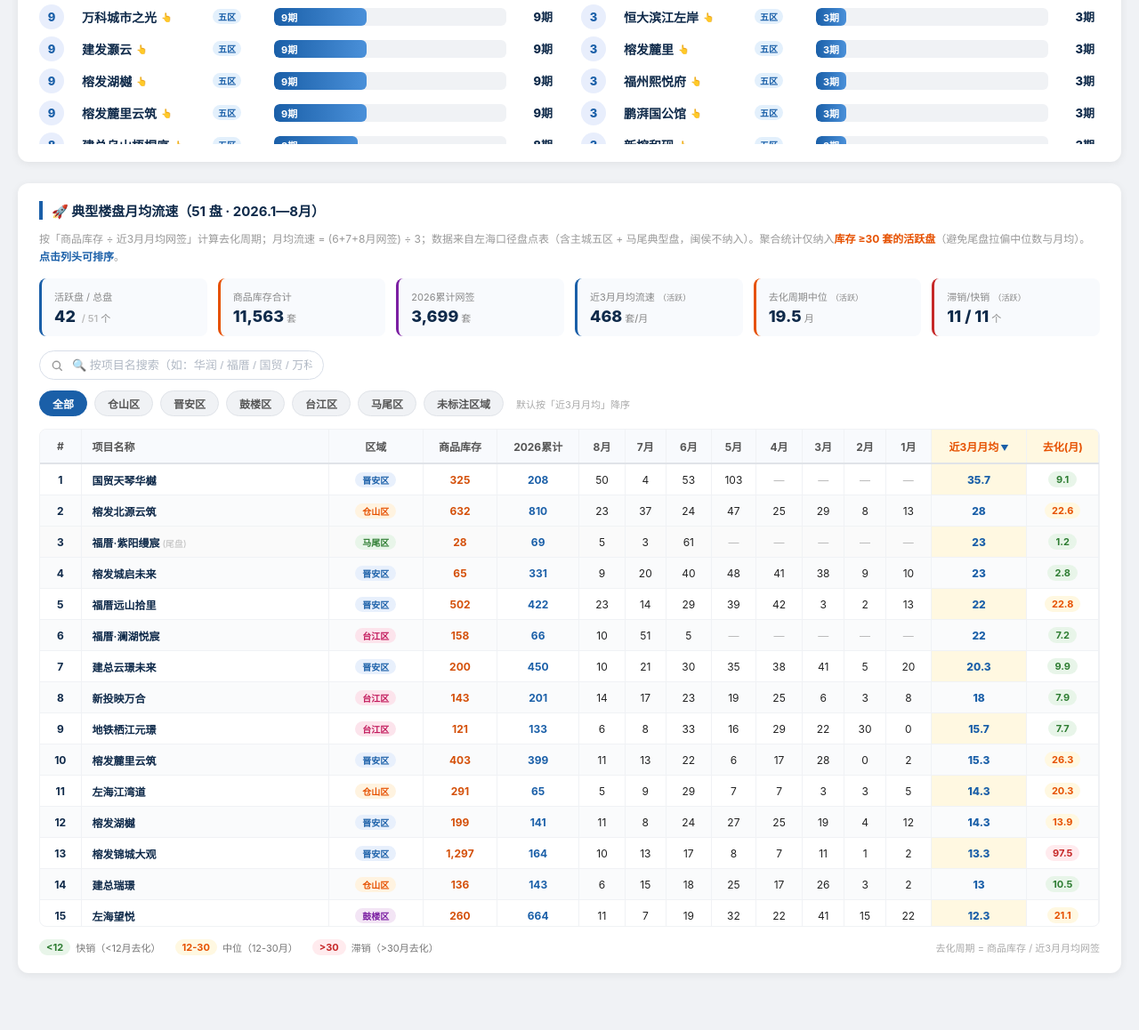
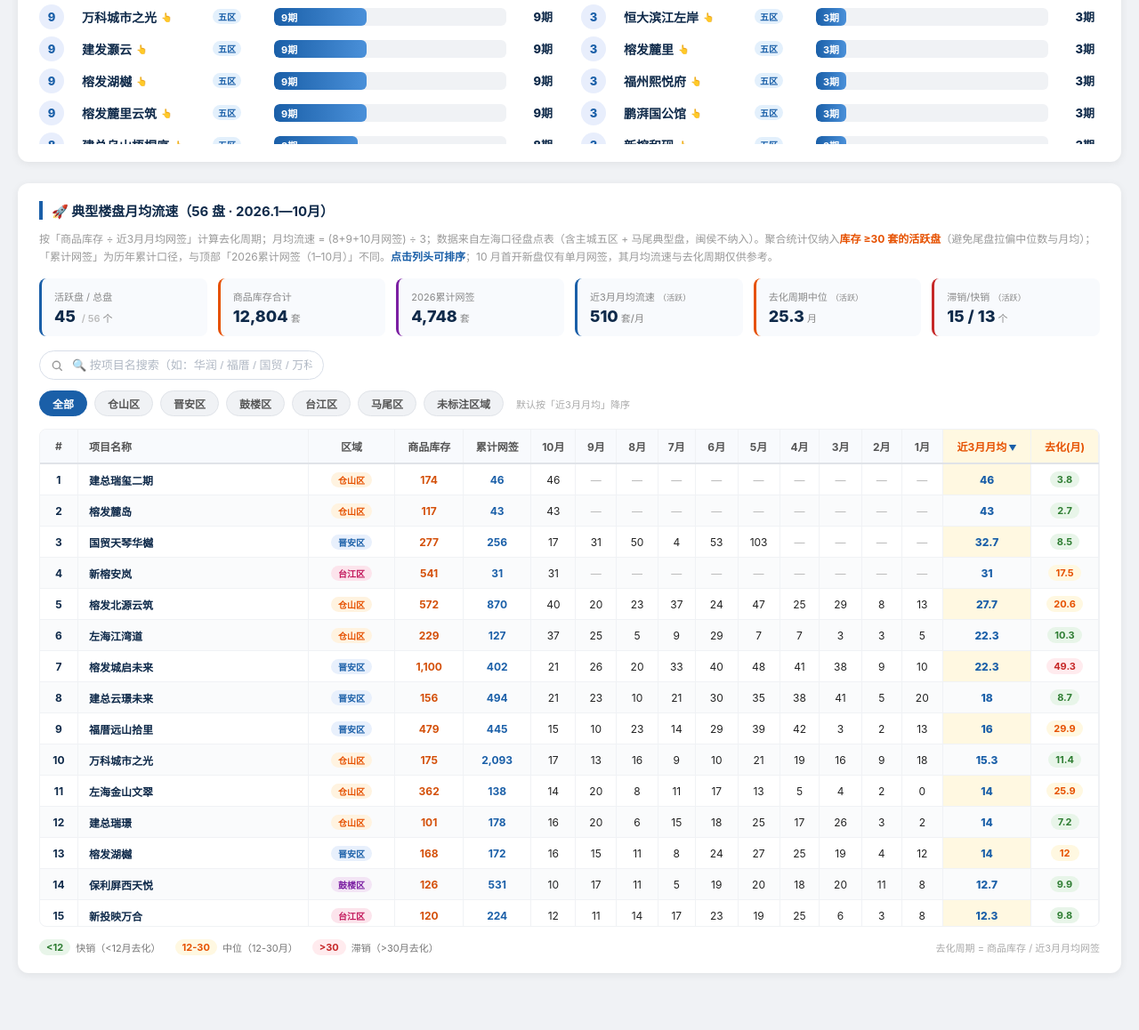
Before and after one commit to andynessforever/fuzhou-market, a plain HTML site: page index.html in a window 1280 px wide. Shown: the part 2112-3270 px from the top of the page at 89% size. Drawn offline with nearby package versions, Linux system fonts and the light colour scheme.

Commit message:
典型楼盘月均流速更新至2026.1-10月：51→56盘，月份列8→10（新增10月/9月），刷新全部库存与历年累计；新增新榕亦川/新榕和砚/地铁元启/新榕安岚/榕发麓岛/建总瑞玺二期，合并榕发城启未来一期与松间；近3月口径改为8+9+10月；修正累计列口径标注

```diff
--- a/index.html
+++ b/index.html
@@ -591,8 +591,8 @@ table.modal-table tbody tr:nth-child(even) td { background: #f8fafd; }
 
   <!-- 典型楼盘月均流速 -->
   <div class="vel-section">
-    <h3 id="vel-title">🚀 典型楼盘月均流速（<span id="vel-count">51</span> 盘 · 2026.1—8月）</h3>
-    <p class="vel-sub" id="vel-sub">按「商品库存 ÷ 近3月月均网签」计算去化周期；月均流速 = (6+7+8月网签) ÷ 3；数据来自左海口径盘点表（含主城五区 + 马尾典型盘，闽侯不纳入）。聚合统计仅纳入<strong style="color:#e65100;">库存 ≥30 套的活跃盘</strong>（避免尾盘拉偏中位数与月均）。<strong style="color:#1a5fa8;">点击列头可排序</strong>。</p>
+    <h3 id="vel-title">🚀 典型楼盘月均流速（<span id="vel-count">56</span> 盘 · 2026.1—10月）</h3>
+    <p class="vel-sub" id="vel-sub">按「商品库存 ÷ 近3月月均网签」计算去化周期；月均流速 = (8+9+10月网签) ÷ 3；数据来自左海口径盘点表（含主城五区 + 马尾典型盘，闽侯不纳入）。聚合统计仅纳入<strong style="color:#e65100;">库存 ≥30 套的活跃盘</strong>（避免尾盘拉偏中位数与月均）；「累计网签」为历年累计口径，与顶部「2026累计网签（1–10月）」不同。<strong style="color:#1a5fa8;">点击列头可排序</strong>；10 月首开新盘仅有单月网签，其月均流速与去化周期仅供参考。</p>
     <div class="vel-stats" id="vel-stats"></div>
     <div class="vel-search">
       <input type="text" id="vel-q" placeholder="🔍 按项目名搜索（如：华润 / 福厝 / 国贸 / 万科）" autocomplete="off" />
@@ -608,7 +608,9 @@ table.modal-table tbody tr:nth-child(even) td { background: #f8fafd; }
             <th data-k="name" style="text-align:left;padding-left:12px;">项目名称</th>
             <th data-k="region">区域</th>
             <th data-k="inv">商品库存</th>
-            <th data-k="cum">2026累计</th>
+            <th data-k="cum">累计网签</th>
+            <th data-k="m10">10月</th>
+            <th data-k="m9">9月</th>
             <th data-k="m8">8月</th>
             <th data-k="m7">7月</th>
             <th data-k="m6">6月</th>
@@ -1702,60 +1704,66 @@ const projectDB = {
   },
 };
 
-// ===== 典型楼盘月均流速数据（51盘 · 2026.1—8月网签）=====
-// 数据格式：{ name, region: '仓山'|'晋安'|'鼓楼'|'台江'|'马尾'|'—', stock, total, months: [1月..8月] }
+// ===== 典型楼盘月均流速数据（56盘 · 2026.1—10月网签）=====
+// 数据格式：{ name, region: '仓山'|'晋安'|'鼓楼'|'台江'|'马尾'|'—', stock, total, months: [10月..1月] }
+// ⚠️ months 与监测表列序一致，为「10月 → 1月」倒序；未开盘月份为 null 且排在数组尾部。
 const VELOCITY_DATA = [
-  { name:'首开端礼著',       region:'—',     stock:8,   total:110, months:[2,2,3,0,1,0,0,0] },
-  { name:'榕发锦城大观',     region:'晋安',   stock:1297,total:164, months:[10,13,17,8,7,11,1,2] },
-  { name:'国贸天琴华樾',     region:'晋安',   stock:325, total:208, months:[50,4,53,103,null,null,null,null] },
-  { name:'福厝·紫阳缦宸',   region:'马尾',   stock:28,  total:69,  months:[5,3,61,null,null,null,null,null] },
-  { name:'建发灏云',         region:'晋安',   stock:130, total:426, months:[7,7,9,7,14,8,4,4] },
-  { name:'左海紫阳隐翠',     region:'仓山',   stock:198, total:14,  months:[9,10,14,null,null,-10,-9,null] },
-  { name:'保利屏西天悦',     region:'鼓楼',   stock:154, total:503, months:[11,5,19,20,18,20,11,8] },
-  { name:'建发紫宸',         region:'—',     stock:33,  total:216, months:[1,1,1,1,2,5,5,5] },
-  { name:'绿城芝兰月华',     region:'—',     stock:15,  total:383, months:[0,2,9,10,1,6,8,7] },
-  { name:'华润中寰悦府',     region:'鼓楼',   stock:44,  total:300, months:[14,5,11,25,20,24,6,13] },
-  { name:'建总梧桐序',       region:'晋安',   stock:384, total:138, months:[5,8,9,25,5,6,9,8] },
-  { name:'榕发锦樾',         region:'台江',   stock:395, total:33,  months:[3,8,5,14,null,null,null,null] },
-  { name:'福厝·凤鸣天玺',   region:'台江',   stock:261, total:27,  months:[3,3,21,null,null,null,null,null] },
-  { name:'新榕合翠',         region:'—',     stock:33,  total:5,   months:[0,2,3,null,null,null,null,null] },
-  { name:'建发国贸·望樾',   region:'—',     stock:3,   total:377, months:[0,4,12,30,41,42,23,31] },
-  { name:'新榕云和悦',       region:'晋安',   stock:777, total:51,  months:[6,7,8,11,11,3,2,3] },
-  { name:'新投映悦湖',       region:'—',     stock:311, total:49,  months:[0,0,0,0,4,1,1,3] },
-  { name:'建总云璟未来',     region:'晋安',   stock:200, total:450, months:[10,21,30,35,38,41,5,20] },
-  { name:'建总江南尚璟',     region:'—',     stock:43,  total:503, months:[2,4,2,4,1,3,0,5] },
-  { name:'左海望悦',         region:'鼓楼',   stock:260, total:664, months:[11,7,19,32,22,41,15,22] },
-  { name:'榕发北源云筑',     region:'仓山',   stock:632, total:810, months:[23,37,24,47,25,29,8,13] },
-  { name:'新投映南台',       region:'仓山',   stock:62,  total:391, months:[6,7,13,12,6,0,1,0] },
-  { name:'建总领筑',         region:'仓山',   stock:25,  total:789, months:[1,0,0,1,1,0,1,0] },
-  { name:'新榕江和阅',       region:'台江',   stock:120, total:133, months:[3,7,5,14,7,5,4,7] },
-  { name:'榕发晴翠里',       region:'仓山',   stock:296, total:24,  months:[7,17,null,null,null,null,null,null] },
-  { name:'万科城市之光',     region:'仓山',   stock:205, total:2063,months:[16,9,10,21,19,16,9,18] },
-  { name:'建总流花溪（一期）', region:'仓山', stock:674, total:180, months:[4,9,12,10,7,10,2,6] },
-  { name:'建总流花溪（二期）', region:'仓山', stock:417, total:231, months:[7,11,18,17,17,27,6,7] },
-  { name:'左海烟山江翠',     region:'仓山',   stock:232, total:171, months:[3,1,3,5,4,4,2,6] },
-  { name:'榕发麓里云筑',     region:'晋安',   stock:403, total:399, months:[11,13,22,6,17,28,0,2] },
-  { name:'左海金山文翠',     region:'仓山',   stock:395, total:105, months:[8,11,17,13,5,4,2,0] },
-  { name:'建总瑞璟',         region:'仓山',   stock:136, total:143, months:[6,15,18,25,17,26,3,2] },
-  { name:'建总瑞玺',         region:'仓山',   stock:77,  total:89,  months:[9,4,4,11,12,13,12,8] },
-  { name:'新榕云行',         region:'仓山',   stock:762, total:10,  months:[4,1,1,3,0,0,0,0] },
-  { name:'建总雍玺湾',       region:'仓山',   stock:109, total:62,  months:[5,5,13,8,9,6,5,11] },
-  { name:'地铁栖江元璟',     region:'台江',   stock:121, total:133, months:[6,8,33,16,29,22,30,0] },
-  { name:'左海江湾道',       region:'仓山',   stock:291, total:65,  months:[5,9,29,7,7,3,3,5] },
-  { name:'左海锦翠',         region:'仓山',   stock:92,  total:14,  months:[0,1,7,6,null,null,null,null] },
-  { name:'左海滨江鸣翠',     region:'仓山',   stock:275, total:12,  months:[12,null,null,null,null,null,null,null] },
-  { name:'首开香颂花园',     region:'晋安',   stock:46,  total:438, months:[8,14,9,10,7,2,0,1] },
-  { name:'首开香悦',         region:'晋安',   stock:17,  total:207, months:[0,0,0,0,1,0,0,0] },
-  { name:'大东海玺悦',       region:'仓山',   stock:21,  total:196, months:[5,1,1,4,5,0,0,2] },
-  { name:'榕发揽湖',     region:'—',     stock:39,  total:601, months:[0,4,2,8,3,3,2,3] },
-  { name:'榕发誉湖',     region:'—',     stock:27,  total:349, months:[0,0,2,3,2,2,1,3] },
-  { name:'左海星悦颂',       region:'晋安',   stock:15,  total:369, months:[3,7,11,13,11,10,10,17] },
-  { name:'福厝远山拾里',     region:'晋安',   stock:502, total:422, months:[23,14,29,39,42,3,2,13] },
-  { name:'新投映万合',       region:'台江',   stock:143, total:201, months:[14,17,23,19,25,6,3,8] },
-  { name:'榕发城启未来',     region:'晋安',   stock:65,  total:331, months:[9,20,40,48,41,38,9,10] },
-  { name:'榕发城启未来（松间）',region:'晋安', stock:108, total:24,  months:[11,13,null,null,null,null,null,null] },
-  { name:'榕发湖樾',         region:'晋安',   stock:199, total:141, months:[11,8,24,27,25,19,4,12] },
-  { name:'福厝·澜湖悦宸',   region:'台江',   stock:158, total:66,  months:[10,51,5,null,null,null,null,null] }
+  { name:'首开端礼著',            region:'—',  stock:8,     total:110,   months:[0,0,2,2,3,0,1,0,0,0] },
+  { name:'榕发锦城大观',          region:'晋安', stock:1290,  total:171,   months:[7,0,10,13,17,8,7,11,1,2] },
+  { name:'国贸天琴华樾',          region:'晋安', stock:277,   total:256,   months:[17,31,50,4,53,103,null,null,null,null] },
+  { name:'福厝·紫阳缦宸',         region:'马尾', stock:16,    total:81,    months:[5,7,5,3,61,null,null,null,null,null] },
+  { name:'建发灏云',              region:'晋安', stock:112,   total:444,   months:[11,8,7,7,9,7,14,8,4,4] },
+  { name:'左海紫阳隐翠',          region:'仓山', stock:197,   total:15,    months:[5,6,9,10,14,null,null,-10,-9,null] },
+  { name:'保利屏西天悦',          region:'鼓楼', stock:126,   total:531,   months:[10,17,11,5,19,20,18,20,11,8] },
+  { name:'建发紫宸',              region:'—',  stock:26,    total:223,   months:[5,0,1,1,1,1,2,5,5,5] },
+  { name:'绿城芝兰月华',          region:'—',  stock:10,    total:388,   months:[3,1,0,2,9,10,1,6,8,7] },
+  { name:'华润中寰悦府',          region:'鼓楼', stock:18,    total:326,   months:[9,13,14,5,11,25,20,24,6,13] },
+  { name:'建总梧桐序',            region:'晋安', stock:372,   total:150,   months:[3,6,5,8,9,25,5,6,9,8] },
+  { name:'榕发锦樾',              region:'台江', stock:388,   total:40,    months:[5,2,3,8,5,14,null,null,null,null] },
+  { name:'福厝·凤鸣天玺',         region:'台江', stock:251,   total:37,    months:[5,5,3,3,21,null,null,null,null,null] },
+  { name:'新榕合翠',              region:'—',  stock:31,    total:7,     months:[1,1,0,2,3,null,null,null,null,null] },
+  { name:'建发国贸·望樾',         region:'—',  stock:1,     total:379,   months:[0,2,0,4,12,30,41,42,23,31] },
+  { name:'新榕云和悦',            region:'晋安', stock:748,   total:80,    months:[18,11,6,7,8,11,11,3,2,3] },
+  { name:'新投映悦湖',            region:'—',  stock:311,   total:49,    months:[0,0,0,0,0,0,4,1,1,3] },
+  { name:'建总云璟未来',          region:'晋安', stock:156,   total:494,   months:[21,23,10,21,30,35,38,41,5,20] },
+  { name:'建总江南尚璟',          region:'—',  stock:43,    total:503,   months:[0,0,2,4,2,4,1,3,0,5] },
+  { name:'左海望悦',              region:'鼓楼', stock:252,   total:672,   months:[3,5,11,7,19,32,22,41,15,22] },
+  { name:'榕发北源云筑',          region:'仓山', stock:572,   total:870,   months:[40,20,23,37,24,47,25,29,8,13] },
+  { name:'新投映南台',            region:'仓山', stock:59,    total:394,   months:[0,3,6,7,13,12,6,0,1,0] },
+  { name:'建总领筑',              region:'仓山', stock:24,    total:790,   months:[0,1,1,0,0,1,1,0,1,0] },
+  { name:'新榕江和阅',            region:'台江', stock:111,   total:142,   months:[4,5,3,7,5,14,7,5,4,7] },
+  { name:'榕发晴翠里',            region:'仓山', stock:271,   total:49,    months:[14,11,7,17,null,null,null,null,null,null] },
+  { name:'万科城市之光',          region:'仓山', stock:175,   total:2093,  months:[17,13,16,9,10,21,19,16,9,18] },
+  { name:'建总流花溪（一期）',    region:'仓山', stock:658,   total:196,   months:[10,5,4,9,12,10,7,10,2,6] },
+  { name:'建总流花溪（二期）',    region:'仓山', stock:390,   total:258,   months:[20,7,7,11,18,17,17,27,6,7] },
+  { name:'左海烟山江翠',          region:'仓山', stock:220,   total:183,   months:[6,6,3,1,3,5,4,4,2,6] },
+  { name:'榕发麓里云筑',          region:'晋安', stock:380,   total:422,   months:[10,13,11,13,22,6,17,28,0,2] },
+  { name:'左海金山文翠',          region:'仓山', stock:362,   total:138,   months:[14,20,8,11,17,13,5,4,2,0] },
+  { name:'建总瑞璟',              region:'仓山', stock:101,   total:178,   months:[16,20,6,15,18,25,17,26,3,2] },
+  { name:'建总瑞玺',              region:'仓山', stock:67,    total:99,    months:[3,7,9,4,4,11,12,13,12,8] },
+  { name:'新榕云行',              region:'仓山', stock:762,   total:10,    months:[0,0,4,1,1,3,0,0,0,0] },
+  { name:'建总雍玺湾',            region:'仓山', stock:91,    total:80,    months:[12,6,5,5,13,8,9,6,5,11] },
+  { name:'地铁栖江元璟',          region:'台江', stock:97,    total:157,   months:[12,5,6,8,33,16,29,22,30,0] },
+  { name:'左海江湾道',            region:'仓山', stock:229,   total:127,   months:[37,25,5,9,29,7,7,3,3,5] },
+  { name:'左海锦翠',              region:'仓山', stock:83,    total:23,    months:[4,5,0,1,7,6,null,null,null,null] },
+  { name:'左海滨江鸣翠',          region:'仓山', stock:274,   total:13,    months:[9,11,12,null,null,null,null,null,null,null] },
+  { name:'首开香颂花园',          region:'晋安', stock:37,    total:447,   months:[6,3,8,14,9,10,7,2,0,1] },
+  { name:'首开香悦',              region:'晋安', stock:2,     total:222,   months:[1,14,0,0,0,0,1,0,0,0] },
+  { name:'大东海玺悦',            region:'仓山', stock:16,    total:201,   months:[4,1,5,1,1,4,5,0,0,2] },
+  { name:'榕发揽湖',              region:'—',  stock:38,    total:602,   months:[1,0,0,4,2,8,3,3,2,3] },
+  { name:'榕发誉湖',              region:'—',  stock:26,    total:350,   months:[0,1,0,0,2,3,2,2,1,3] },
+  { name:'左海星悦颂',            region:'晋安', stock:12,    total:372,   months:[1,2,3,7,11,13,11,10,10,17] },
+  { name:'福厝远山拾里',          region:'晋安', stock:479,   total:445,   months:[15,10,23,14,29,39,42,3,2,13] },
+  { name:'新投映万合',            region:'台江', stock:120,   total:224,   months:[12,11,14,17,23,19,25,6,3,8] },
+  { name:'榕发城启未来',          region:'晋安', stock:1100,  total:402,   months:[21,26,20,33,40,48,41,38,9,10] },
+  { name:'榕发湖樾',              region:'晋安', stock:168,   total:172,   months:[16,15,11,8,24,27,25,19,4,12] },
+  { name:'福厝·澜湖悦宸',         region:'台江', stock:137,   total:87,    months:[16,5,10,51,5,null,null,null,null,null] },
+  { name:'新榕亦川',              region:'晋安', stock:193,   total:2,     months:[0,0,0,0,0,3,0,1,null,null] },
+  { name:'新榕和砚',              region:'晋安', stock:53,    total:39,    months:[3,3,2,6,10,19,null,null,null,null] },
+  { name:'地铁元启',              region:'鼓楼', stock:32,    total:24,    months:[1,3,23,null,null,null,-3,null,null,null] },
+  { name:'新榕安岚',              region:'台江', stock:541,   total:31,    months:[31,null,null,null,null,null,null,null,null,null] },
+  { name:'榕发麓岛',              region:'仓山', stock:117,   total:43,    months:[43,null,null,null,null,null,null,null,null,null] },
+  { name:'建总瑞玺二期',          region:'仓山', stock:174,   total:46,    months:[46,null,null,null,null,null,null,null,null,null] },
 ];
 
 // ===== 数据驱动渲染（主表 + 频次榜，由 JS 数组生成，更新只改数据不改结构）=====
@@ -1904,21 +1912,21 @@ function renderHeader(){
 function renderVelocity(){
   if(!document.getElementById('vel-body')) return;
   const rows = VELOCITY_DATA.map(d=>{
-    // ⚠️ 源数据 months 与截图列序一致，为「8月 → 1月」倒序；
-    // 此处统一反转为规范序 m[0]=1月 … m[7]=8月，后续 m1..m8 映射与 avg3 才正确
+    // ⚠️ 源数据 months 与监测表列序一致，为「10月 → 1月」倒序；
+    // 此处统一反转为规范序 m[0]=1月 … m[9]=10月，后续 m1..m10 映射与 avg3 才正确
     const m = d.months.slice().reverse();
     const nz = m.filter(v=>v!==null && v!==undefined);
-    const sum8 = nz.reduce((a,b)=>a+b,0);
-    const last3 = m.slice(5,8).filter(v=>v!==null && v!==undefined);
+    const sum10 = nz.reduce((a,b)=>a+b,0);
+    const last3 = m.slice(7,10).filter(v=>v!==null && v!==undefined);  // 8/9/10月
     const avg3 = last3.length===3 ? +((last3[0]+last3[1]+last3[2])/3).toFixed(1) : (last3.length ? +(last3.reduce((a,b)=>a+b,0)/last3.length).toFixed(1) : null);
     const cycle = (avg3 && avg3>0) ? +(d.stock/avg3).toFixed(1) : null;
-    return Object.assign({}, d, { m1:m[0],m2:m[1],m3:m[2],m4:m[3],m5:m[4],m6:m[5],m7:m[6],m8:m[7], sum8, avg3, cycle, active: d.stock >= 30 });
+    return Object.assign({}, d, { m1:m[0],m2:m[1],m3:m[2],m4:m[3],m5:m[4],m6:m[5],m7:m[6],m8:m[7],m9:m[8],m10:m[9], sum10, avg3, cycle, active: d.stock >= 30 });
   });
   const activeRows = rows.filter(r=>r.active);
   const activeN = activeRows.length;
   // 库存合计 / 累计网签 → 全量（市场事实快照）；其余判断性聚合 → 活跃盘
   const totInv = rows.reduce((a,r)=>a+r.stock,0);
-  const totCum = rows.reduce((a,r)=>a+r.sum8,0); // 2026年累计 = 1–8月网签合计（原误取 total 历年累计字段）
+  const totCum = rows.reduce((a,r)=>a+r.sum10,0); // 2026年累计 = 1–10月网签合计（total 为历年累计，不用于此卡片）
   const totAvg3 = activeRows.reduce((a,r)=>a+(r.avg3||0),0);
   const cycles = activeRows.map(r=>r.cycle).filter(c=>c!==null && isFinite(c)).sort((a,b)=>a-b);
   const medCyc = cycles.length ? cycles[Math.floor(cycles.length/2)].toFixed(1) : '—';
@@ -1978,7 +1986,7 @@ function renderVelocity(){
 
     const body = document.getElementById('vel-body');
     if(list.length===0){
-      body.innerHTML = '<tr><td colspan="16" style="padding:28px 12px;text-align:center;color:#aaa;font-size:13px;background:#fafbfc;">🔍 在「'+(curR==='全部'?'全部区域':regionLabel(curR))+'」中未匹配到包含「<strong style="color:#e65100;">'+curQ+'</strong>」的项目</td></tr>';
+      body.innerHTML = '<tr><td colspan="17" style="padding:28px 12px;text-align:center;color:#aaa;font-size:13px;background:#fafbfc;">🔍 在「'+(curR==='全部'?'全部区域':regionLabel(curR))+'」中未匹配到包含「<strong style="color:#e65100;">'+curQ+'</strong>」的项目</td></tr>';
       if(qCountEl){ qCountEl.innerHTML = '<strong>0</strong> 个匹配'; }
       return;
     }
@@ -1991,6 +1999,7 @@ function renderVelocity(){
     const sumInv = list.reduce((a,r)=>a+r.stock,0);
     const sumCum = list.reduce((a,r)=>a+r.total,0);
     const sumAvg = activeList.reduce((a,r)=>a+(r.avg3||0),0);
+    const sumM10=activeList.reduce((a,r)=>a+(r.m10||0),0),sumM9=activeList.reduce((a,r)=>a+(r.m9||0),0);
     const sumM8=activeList.reduce((a,r)=>a+(r.m8||0),0),sumM7=activeList.reduce((a,r)=>a+(r.m7||0),0);
     const sumM6=activeList.reduce((a,r)=>a+(r.m6||0),0),sumM5=activeList.reduce((a,r)=>a+(r.m5||0),0);
     const sumM4=activeList.reduce((a,r)=>a+(r.m4||0),0),sumM3=activeList.reduce((a,r)=>a+(r.m3||0),0);
@@ -2002,6 +2011,7 @@ function renderVelocity(){
       '<td><span class="vel-tag '+regionClass(r.region)+'">'+regionLabel(r.region)+'</span></td>'+
       '<td class="inv">'+fmt(r.stock)+'</td>'+
       '<td class="cum">'+fmt(r.total)+'</td>'+
+      numCell(r.m10)+numCell(r.m9)+
       numCell(r.m8)+numCell(r.m7)+numCell(r.m6)+numCell(r.m5)+
       numCell(r.m4)+numCell(r.m3)+numCell(r.m2)+numCell(r.m1)+
       '<td class="avg3">'+(r.avg3===null?'—':r.avg3)+'</td>'+
@@ -2012,6 +2022,7 @@ function renderVelocity(){
     '<td>—</td>'+
     '<td>'+fmt(sumInv)+'</td>'+
     '<td>'+fmt(sumCum)+'</td>'+
+    '<td>'+sumM10+'</td><td>'+sumM9+'</td>'+
     '<td>'+sumM8+'</td><td>'+sumM7+'</td><td>'+sumM6+'</td><td>'+sumM5+'</td>'+
     '<td>'+sumM4+'</td><td>'+sumM3+'</td><td>'+sumM2+'</td><td>'+sumM1+'</td>'+
     '<td class="avg3">'+sumAvg.toFixed(1)+'</td>'+
```
